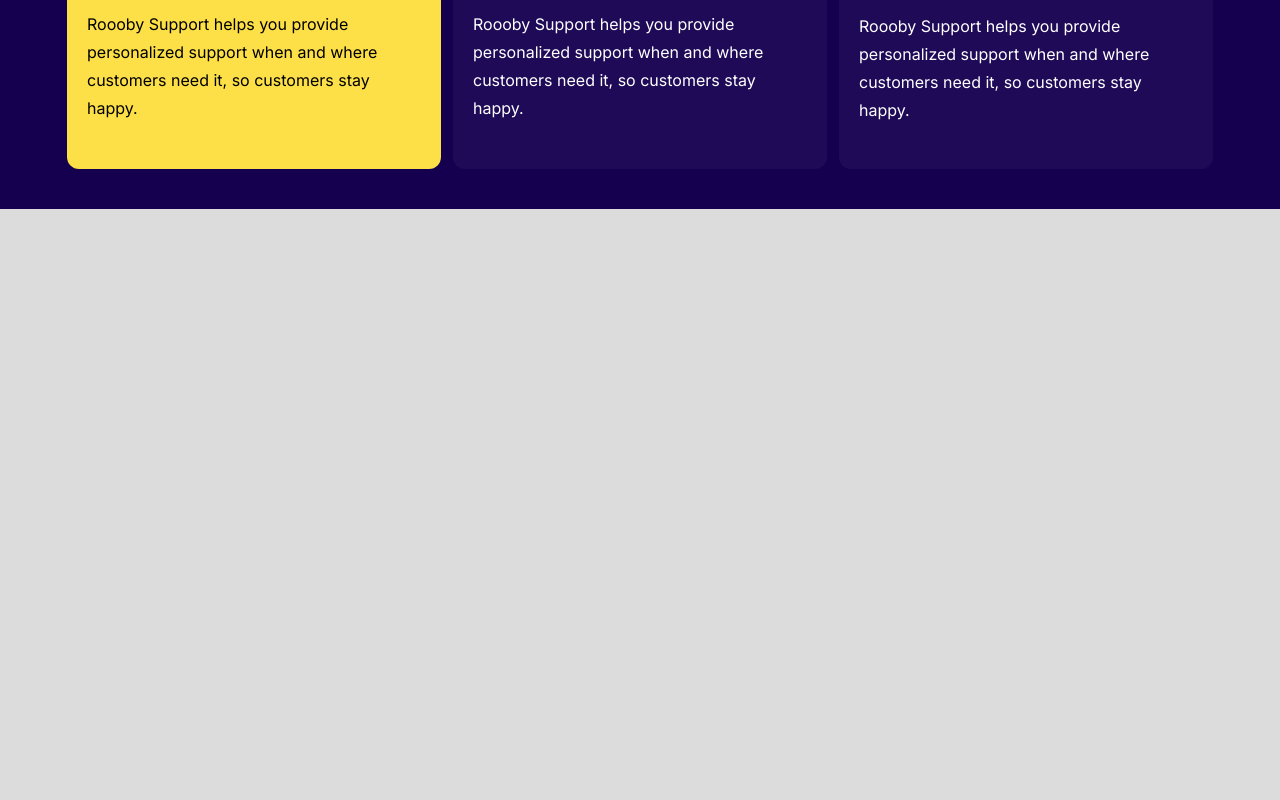
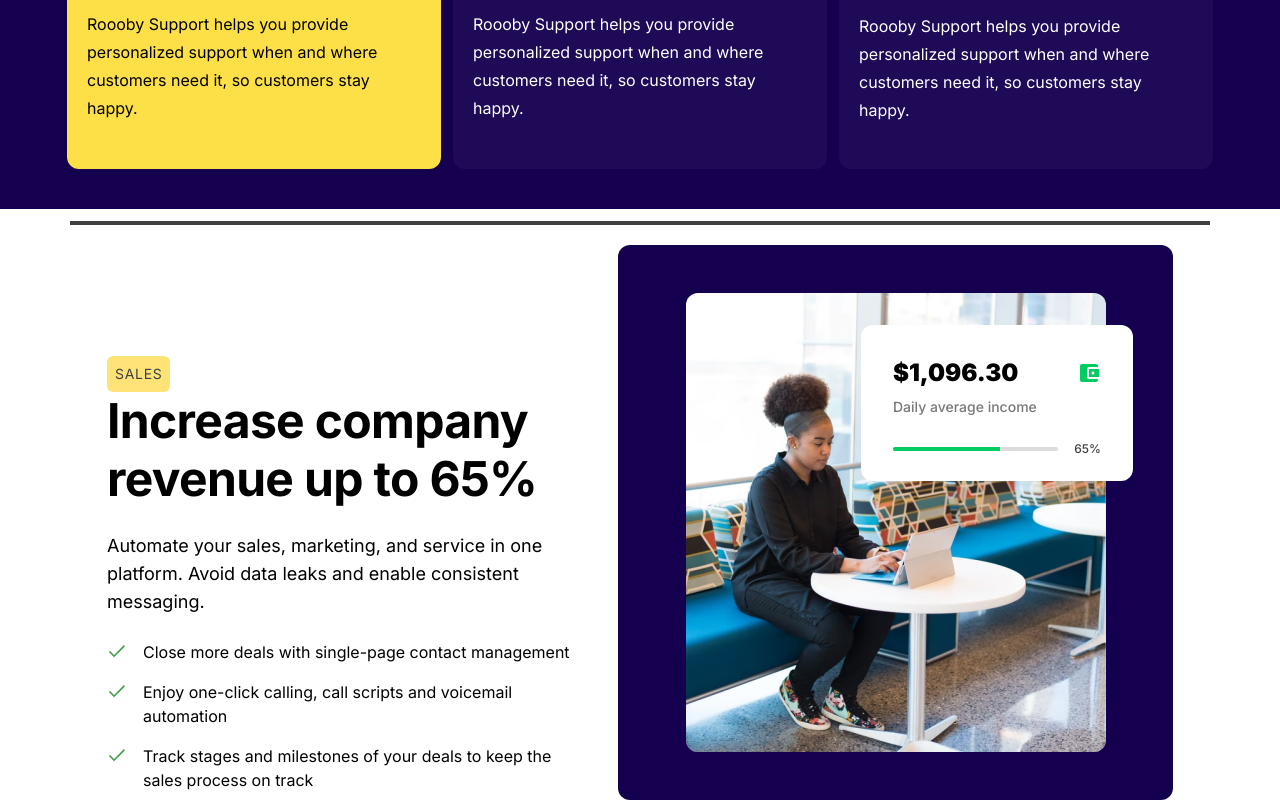
Before and after one commit to altesidriz/zing-task-2, a Next.js app: page / in a window 1280 px wide. Shown: the part 1329-2129 px from the top of the page. Before the commit the page ends 1538 px from the top, so only its background shows below. Built offline with nearby package versions, Linux system fonts and the light colour scheme.

Commit message:
about component

```diff
--- a/package.json
+++ b/package.json
@@ -12,7 +12,8 @@
     "framer-motion": "^11.1.7",
     "next": "14.1.0",
     "react": "18",
-    "react-dom": "18"
+    "react-dom": "18",
+    "react-icons": "^5.1.0"
   },
   "devDependencies": {
     "autoprefixer": "10.0.1",
--- a/src/app/page.jsx
+++ b/src/app/page.jsx
@@ -1,3 +1,4 @@
+import About from '@/components/about';
 import Description from '@/components/description';
 import Hero from '@/components/hero';
 
@@ -6,6 +7,7 @@
     <>
       <Hero />
       <Description />
+      <About />
     </>
   );
 };
--- /dev/null
+++ b/src/components/about.jsx
@@ -0,0 +1,50 @@
+import Image from 'next/image';
+import { FcCheckmark } from 'react-icons/fc';
+import { MdAccountBalanceWallet } from "react-icons/md";
+
+const About = () => {
+    return (
+        <div className='m-auto w-screen h-auto bg-white pt-3'>
+            <div className="pt-5 m-auto max-w-[1140px] h-auto flex flex-row gap-6 justify-center items-end border-t-4 border-[#404040]">
+                {/* TEXT */}
+                <div className="w-[487px] flex flex-col">
+                    <span className="p-2 w-max bg-[#FFE377] text-sm tracking-wider rounded-md text-[#404040]">SALES</span>
+                    <h2 className="font-bold text-5xl text-black tracking-[-0.67px] leading-[58px] pb-6">Increase company revenue up to 65%</h2>
+                    <p className="font-normal text-lg leading-7 pb-4">Automate your sales, marketing, and service in one platform. Avoid data leaks and enable consistent messaging. </p>
+                    <div className="flex gap-4 py-2">
+                        <span><FcCheckmark size={20} /></span>
+                        <p>Close more deals with single-page contact management</p>
+                    </div>
+                    <div className="flex gap-4 py-2">
+                        <span><FcCheckmark size={20} /></span>
+                        <p>Enjoy one-click calling, call scripts and voicemail automation</p>
+                    </div>
+                    <div className="flex gap-4 py-2">
+                        <span><FcCheckmark size={20} /></span>
+                        <p>Track stages and milestones of your deals to keep the sales process on track</p>
+                    </div>
+                </div>
+                {/* IMAGE */}
+                <div className='relative flex w-[555px] h-[555px] bg-[#150050] items-center justify-center rounded-xl'>
+                    <Image src="/card-icons/Image.jpg" alt="/" width={420} height={459} className='rounded-xl' />
+                    <div className="absolute top-20 right-10 p-8 w-[272px] h-[156px] bg-white rounded-xl z-10 flex flex-col items-start">
+                        <div className='w-full pb-2 flex items-center justify-between'>
+                            <span className='font-black text-2xl'>$1,096.30</span>
+                            <MdAccountBalanceWallet color='#00CC61' size={24} />
+                        </div>
+                        <span className='text-[#787878] font-medium text-sm pb-6'>Daily average income</span>
+                        <div className='flex flex-row w-[208px] items-center gap-4'>
+                            <div className='w-[167px] h-1'>
+                                <div className='bg-[#DCDCDC] w-full h-1 overflow-hidden rounded-sm'>
+                                    <div className='w-[65%] h-1 bg-[#00CC61]'></div>
+                                </div>
+                            </div>
+                            <span className='text-[#404040] font-medium text-xs'>65%</span>
+                        </div>
+                    </div>
+                </div>
+            </div>
+        </div>
+    );
+};
+export default About;
```
Also changed, not shown: public/card-icons/Image.jpg (added), 1 other file (tests, documents, lock files or other folders).
